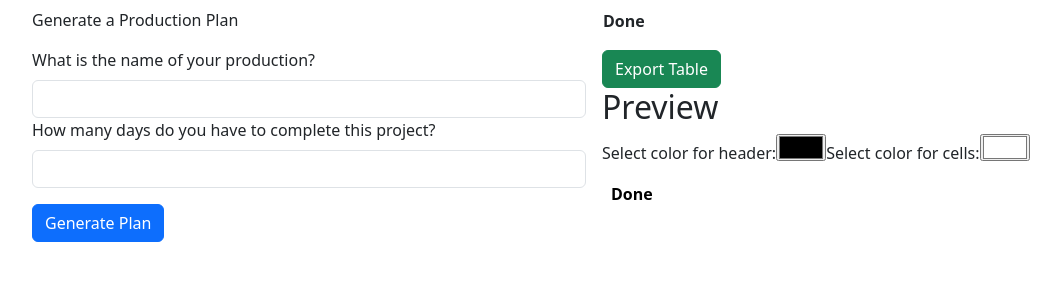
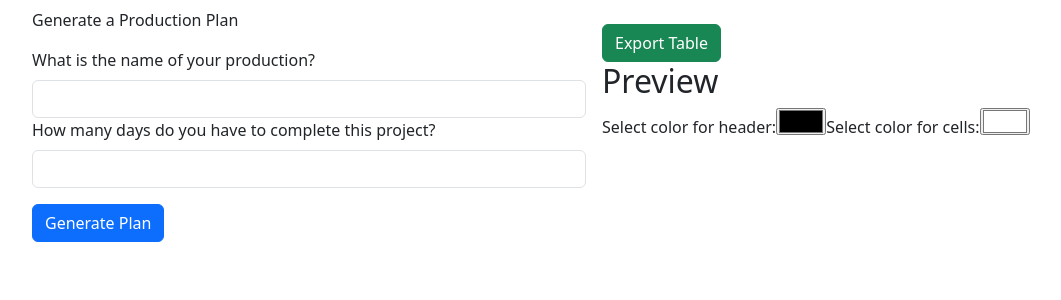
Before and after one commit to Abby-Dennin/Animation-Production-Plan-Generator, a React (Vite) app in the folder frontend/: page / in a window 1280 px wide. Shown: the top 300 px of the page, without its empty margins (46-1107 px from the left). Built offline with nearby package versions, Linux system fonts and the light colour scheme; the HTML template or start-up script is replaced by a standard one.

Commit message:
fixed bug where Done was showing up before form was filled

```diff
--- a/frontend/src/components/PlanningForm.tsx
+++ b/frontend/src/components/PlanningForm.tsx
@@ -1,6 +1,6 @@
 import { FieldValues, useForm } from "react-hook-form";
 import { z } from "zod";
-import { useState } from "react";
+import { useState, useEffect } from "react";
 import {
   // Backend model route options
   createResponseService, // Default
@@ -29,6 +29,7 @@ const formatString = (
 }
 
 const PlanningForm = () => {
+
     const {
         register,
         handleSubmit,
@@ -53,6 +54,8 @@ const PlanningForm = () => {
 
     // default color for other cell colors
     const [cellColor, setCellColor] = useState("#ffffff");
+
+    const [formSubmitted, setFormSubmitted] = useState(false);
 
     const onSubmit = (data: FieldValues) => {
         console.log(data);
@@ -93,6 +96,7 @@ const PlanningForm = () => {
                     },
                   });
                 setIsLoading(false);
+                setFormSubmitted(true);
             })
             .catch((err) => {
                 setError(err.message);
@@ -182,7 +186,9 @@ const PlanningForm = () => {
                             {tableRows.map((rows, index) => {
                             return <th key={index}>{rows}</th>;
                             })}
-                            <th>Done</th>
+                            {formSubmitted && (
+                                <th>Done</th>
+                            )}
                         </tr>
                         </thead>
                         <tbody>
@@ -244,7 +250,12 @@ const PlanningForm = () => {
                                 {row}
                             </th>
                             ))}
-                        <th style={{ color: headerColor, backgroundColor: cellColor }}>Done</th> {/* Add the "Done" column header */}
+
+                            <th style={{ color: headerColor, backgroundColor: cellColor }}>
+                                {formSubmitted && (
+                                    <th>Done</th>
+                                )}
+                            </th> {/* Add the "Done" column header */}
                         </tr>
                         </thead>
                         <tbody>
```
